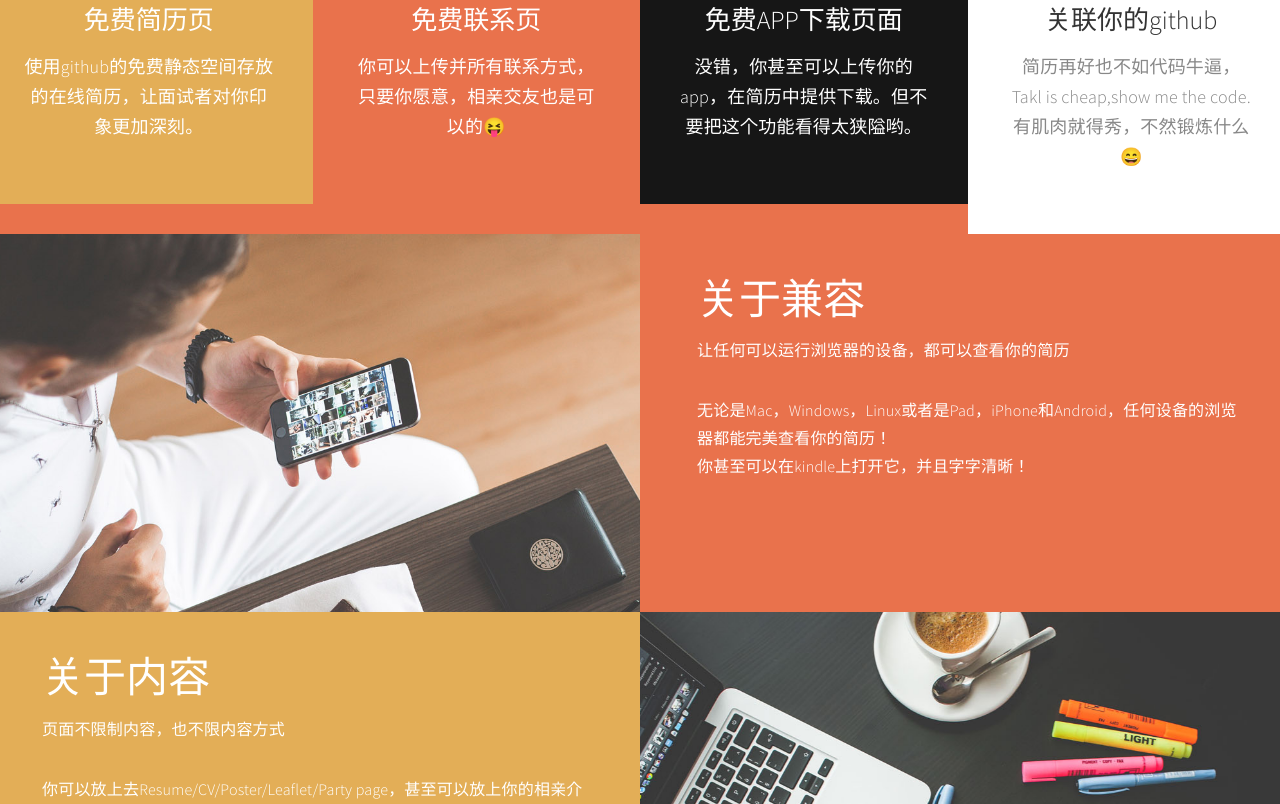
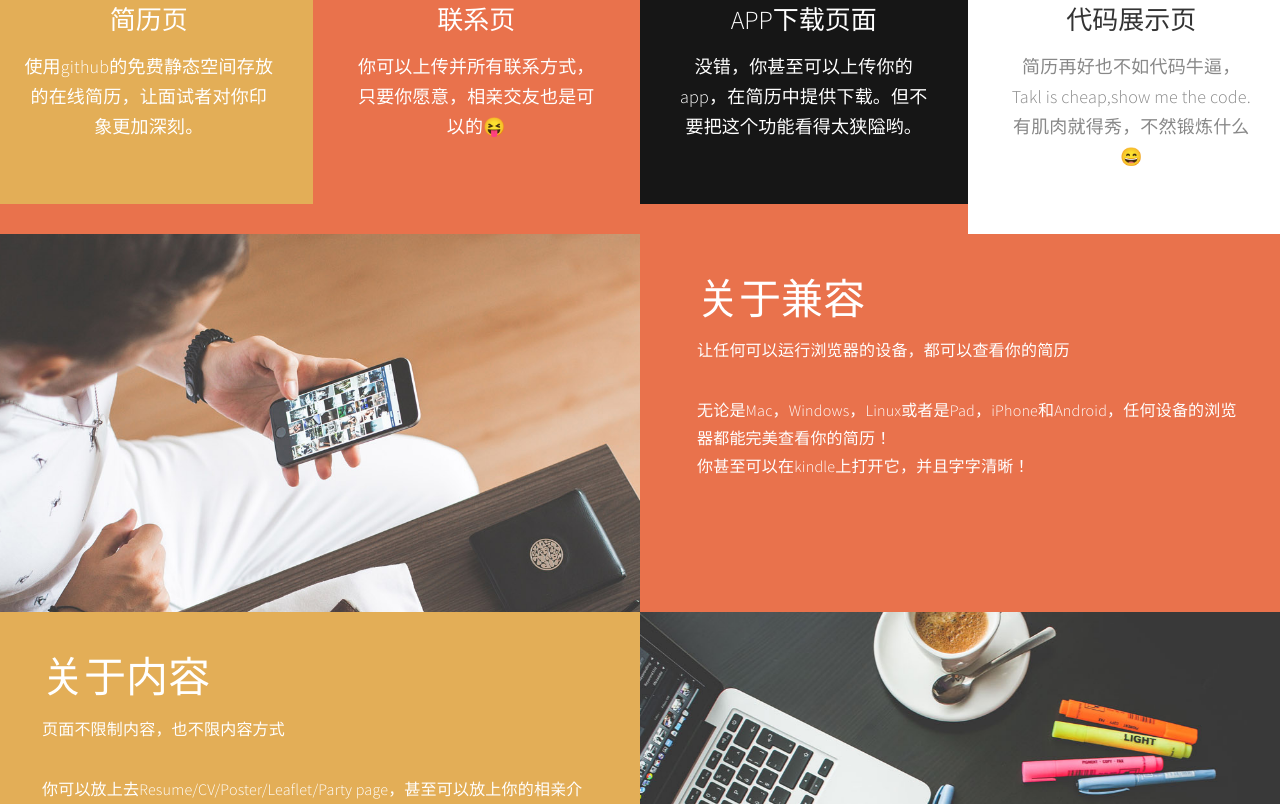
Before and after one commit to jianli-vc/jianli-vc.github.io, a plain HTML site: page index.html in a window 1280 px wide. Shown: the part 1286-2090 px from the top of the page. Drawn offline with Linux system fonts and the light colour scheme.

Commit message:
no message

```diff
--- a/index.html
+++ b/index.html
@@ -144,7 +144,7 @@ http://www.templatemo.com/tm-498-stimulus
                <div class="bg-yellow col-md-3 col-sm-6">
                     <div class="wow fadeInUp color-white service-thumb" data-wow-delay="0.8s">
                          <i class="fa fa-desktop"></i>
-                              <h3>免费简历页</h3>
+                              <h3>简历页</h3>
                               <p class="color-white">使用github的免费静态空间存放的在线简历，让面试者对你印象更加深刻。</p>
                     </div>
                </div>
@@ -152,7 +152,7 @@ http://www.templatemo.com/tm-498-stimulus
                <div class="col-md-3 col-sm-6">
                     <div class="wow fadeInUp color-white service-thumb" data-wow-delay="1.2s">
                          <i class="fa fa-paper-plane"></i>
-                              <h3>免费联系页</h3>
+                              <h3>联系页</h3>
                               <p class="color-white">你可以上传并所有联系方式，只要你愿意，相亲交友也是可以的😝</p>
                     </div>
                </div>
@@ -160,7 +160,7 @@ http://www.templatemo.com/tm-498-stimulus
                <div class="bg-dark col-md-3 col-sm-6">
                     <div class="wow fadeInUp color-white service-thumb" data-wow-delay="1.6s">
                          <i class="fa fa-table"></i>
-                              <h3>免费APP下载页面</h3>
+                              <h3>APP下载页面</h3>
                               <p class="color-white">没错，你甚至可以上传你的app，在简历中提供下载。但不要把这个功能看得太狭隘哟。</p>
                     </div>
                </div>
@@ -168,7 +168,7 @@ http://www.templatemo.com/tm-498-stimulus
                <div class="bg-white col-md-3 col-sm-6">
                     <div class="wow fadeInUp service-thumb" data-wow-delay="1.8s">
                          <i class="fa fa-html5"></i>
-                              <h3>关联你的github</h3>
+                              <h3>代码展示页</h3>
                               <p>简历再好也不如代码牛逼，</br>Takl is cheap,show me the code.</br>
                               有肌肉就得秀，不然锻炼什么😄</p>
                     </div>
```
